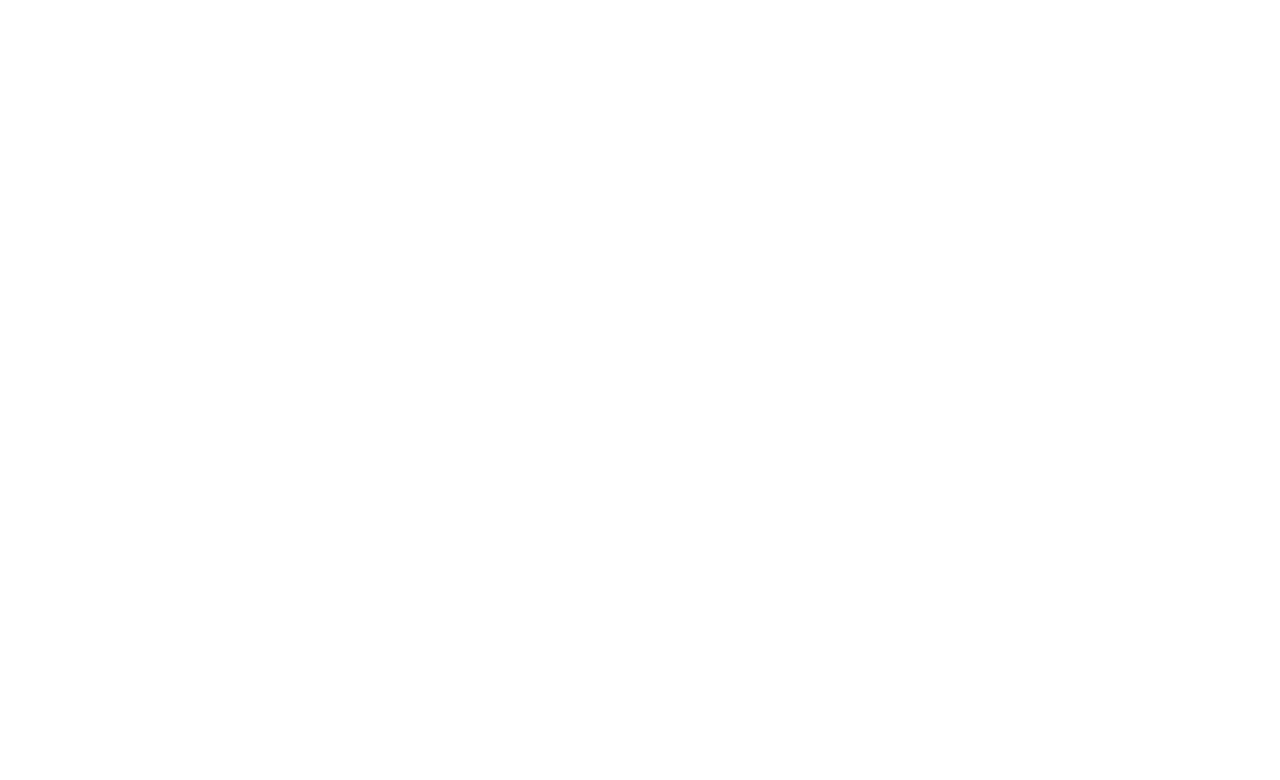
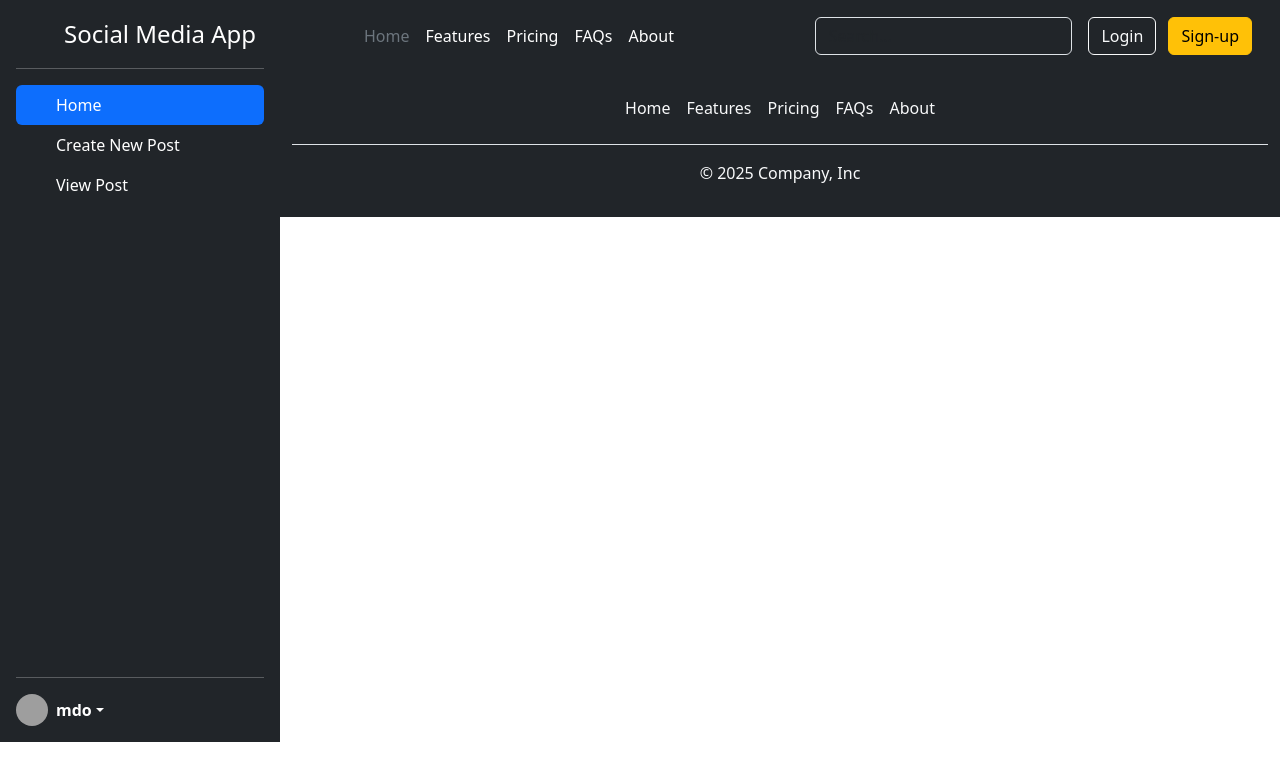
Before and after one commit to ItsVaishnav/social_media, a React (Vite) app: page / in a window 1280 px wide. Shown: the top 780 px of the page. Built offline with nearby package versions, Linux system fonts and the light colour scheme; grey boxes are pictures that could not be loaded.

Commit message:
Header , footer , sideBar setup

```diff
--- a/package.json
+++ b/package.json
@@ -10,8 +10,11 @@
     "preview": "vite preview"
   },
   "dependencies": {
+    "bootstrap": "^5.3.7",
     "react": "^19.1.1",
-    "react-dom": "^19.1.1"
+    "react-dom": "^19.1.1",
+    "react-icons": "^5.5.0",
+    "react-router-dom": "^7.8.1"
   },
   "devDependencies": {
     "@eslint/js": "^9.33.0",
--- a/src/App.css
+++ b/src/App.css
@@ -0,0 +1,11 @@
+.app_container{
+    display: flex;
+}
+
+.content{
+    width: 100%;
+}
+
+.app_sidebar{
+    min-height: 742px;
+}
--- a/src/App.jsx
+++ b/src/App.jsx
@@ -1,8 +1,16 @@
+import Header from "./Components/Header"
+import Footer from "./Components/Footer"
+import SideBar from "./Components/SideBar"
+import './App.css';
 function App() {
   return (
-    <>
-
-    </>
+    <div className="app_container">
+        <SideBar></SideBar>
+        <div className="content">
+        <Header></Header>
+        <Footer></Footer>
+        </div>
+    </div>
   )
 }
 
--- /dev/null
+++ b/src/Components/Footer.jsx
@@ -0,0 +1,5 @@
+const Footer = () => {
+    return <div className="container-fluid text-light bg-dark "> <footer className="py-3 text-light"> <ul className="nav justify-content-center border-bottom pb-3 mb-3"> <li className="nav-item"><a href="#" className="nav-link px-2 text-light">Home</a></li> <li className="nav-item"><a href="#" className="nav-link px-2 text-light">Features</a></li> <li className="nav-item"><a href="#" className="nav-link px-2 text-light">Pricing</a></li> <li className="nav-item"><a href="#" className="nav-link px-2 text-light">FAQs</a></li> <li className="nav-item"><a href="#" className="nav-link px-2 text-light">About</a></li> </ul> <p className="text-center text-light">© 2025 Company, Inc</p> </footer> </div>
+}
+
+export default Footer;
--- /dev/null
+++ b/src/Components/Header.jsx
@@ -0,0 +1,5 @@
+const Header = () => {
+    return <>
+    <header className="p-3 text-bg-dark"> <div className="container"> <div className="d-flex flex-wrap align-items-center justify-content-center justify-content-lg-start"> <a href="/" className="d-flex align-items-center mb-2 mb-lg-0 text-white text-decoration-none"> <svg className="bi me-2" width="40" height="32" role="img" aria-label="Bootstrap"><use xlinkHref="#bootstrap"></use></svg> </a> <ul className="nav col-12 col-lg-auto me-lg-auto mb-2 justify-content-center mb-md-0"> <li><a href="#" className="nav-link px-2 text-secondary">Home</a></li> <li><a href="#" className="nav-link px-2 text-white">Features</a></li> <li><a href="#" className="nav-link px-2 text-white">Pricing</a></li> <li><a href="#" className="nav-link px-2 text-white">FAQs</a></li> <li><a href="#" className="nav-link px-2 text-white">About</a></li> </ul> <form className="col-12 col-lg-auto mb-3 mb-lg-0 me-lg-3" role="search"> <input type="search" className="form-control form-control-dark text-bg-dark" placeholder="Search..." aria-label="Search"/> </form> <div className="text-end"> <button type="button" className="btn btn-outline-light me-2">Login</button> <button type="button" className="btn btn-warning">Sign-up</button> </div> </div> </div> </header></>
+}
+export default Header;
--- /dev/null
+++ b/src/Components/SideBar.jsx
@@ -0,0 +1,122 @@
+const SideBar = () => {
+  return (
+    <div
+      className="d-flex flex-column flex-shrink-0 p-3 text-bg-dark app_sidebar"
+      style={{ width: "280px" }}
+    >
+      {" "}
+      <a
+        href="/"
+        className="d-flex align-items-center mb-3 mb-md-0 me-md-auto text-white text-decoration-none"
+      >
+        {" "}
+        <svg
+          className="bi pe-none me-2"
+          width="40"
+          height="32"
+          aria-hidden="true"
+        >
+          <use xlinkHref="#bootstrap"></use>
+        </svg>{" "}
+        <span className="fs-4">Social Media App</span>{" "}
+      </a>{" "}
+      <hr />{" "}
+      <ul className="nav nav-pills flex-column mb-auto">
+        {" "}
+        <li className="nav-item">
+          {" "}
+          <a href="#" className="nav-link active" aria-current="page">
+            {" "}
+            <svg
+              className="bi pe-none me-2"
+              width="16"
+              height="16"
+              aria-hidden="true"
+            >
+              <use xlinkHref="#home"></use>
+            </svg>
+            Home
+          </a>{" "}
+        </li>{" "}
+        <li>
+          {" "}
+          <a href="#" className="nav-link text-white">
+            {" "}
+            <svg
+              className="bi pe-none me-2"
+              width="16"
+              height="16"
+              aria-hidden="true"
+            >
+              <use xlinkHref="#speedometer2"></use>
+            </svg>
+            Create New Post
+          </a>{" "}
+        </li>{" "}
+        <li>
+          {" "}
+          <a href="#" className="nav-link text-white">
+            {" "}
+            <svg
+              className="bi pe-none me-2"
+              width="16"
+              height="16"
+              aria-hidden="true"
+            >
+              <use xlinkHref="#table"></use>
+            </svg>
+            View Post
+          </a>{" "}
+        </li>{" "}
+      </ul>{" "}
+      <hr />{" "}
+      <div className="dropdown">
+        {" "}
+        <a
+          href="#"
+          className="d-flex align-items-center text-white text-decoration-none dropdown-toggle"
+          data-bs-toggle="dropdown"
+          aria-expanded="false"
+        >
+          {" "}
+          <img
+            src="https://github.com/mdo.png"
+            alt=""
+            width="32"
+            height="32"
+            className="rounded-circle me-2"
+          />{" "}
+          <strong>mdo</strong>{" "}
+        </a>{" "}
+        <ul className="dropdown-menu dropdown-menu-dark text-small shadow">
+          {" "}
+          <li>
+            <a className="dropdown-item" href="#">
+              New project...
+            </a>
+          </li>{" "}
+          <li>
+            <a className="dropdown-item" href="#">
+              Settings
+            </a>
+          </li>{" "}
+          <li>
+            <a className="dropdown-item" href="#">
+              Profile
+            </a>
+          </li>{" "}
+          <li>
+            <hr className="dropdown-divider" />
+          </li>{" "}
+          <li>
+            <a className="dropdown-item" href="#">
+              Sign out
+            </a>
+          </li>{" "}
+        </ul>{" "}
+      </div>{" "}
+    </div>
+  );
+};
+
+export default SideBar;
--- a/src/main.jsx
+++ b/src/main.jsx
@@ -1,6 +1,8 @@
 import { StrictMode } from 'react'
 import { createRoot } from 'react-dom/client'
 import App from './App.jsx'
+import "bootstrap/dist/css/bootstrap.min.css";
+import 'bootstrap/dist/js/bootstrap.bundle.min.js';
 
 createRoot(document.getElementById('root')).render(
   <StrictMode>
```
Also changed, not shown: 1 other file (tests, documents, lock files or other folders).
